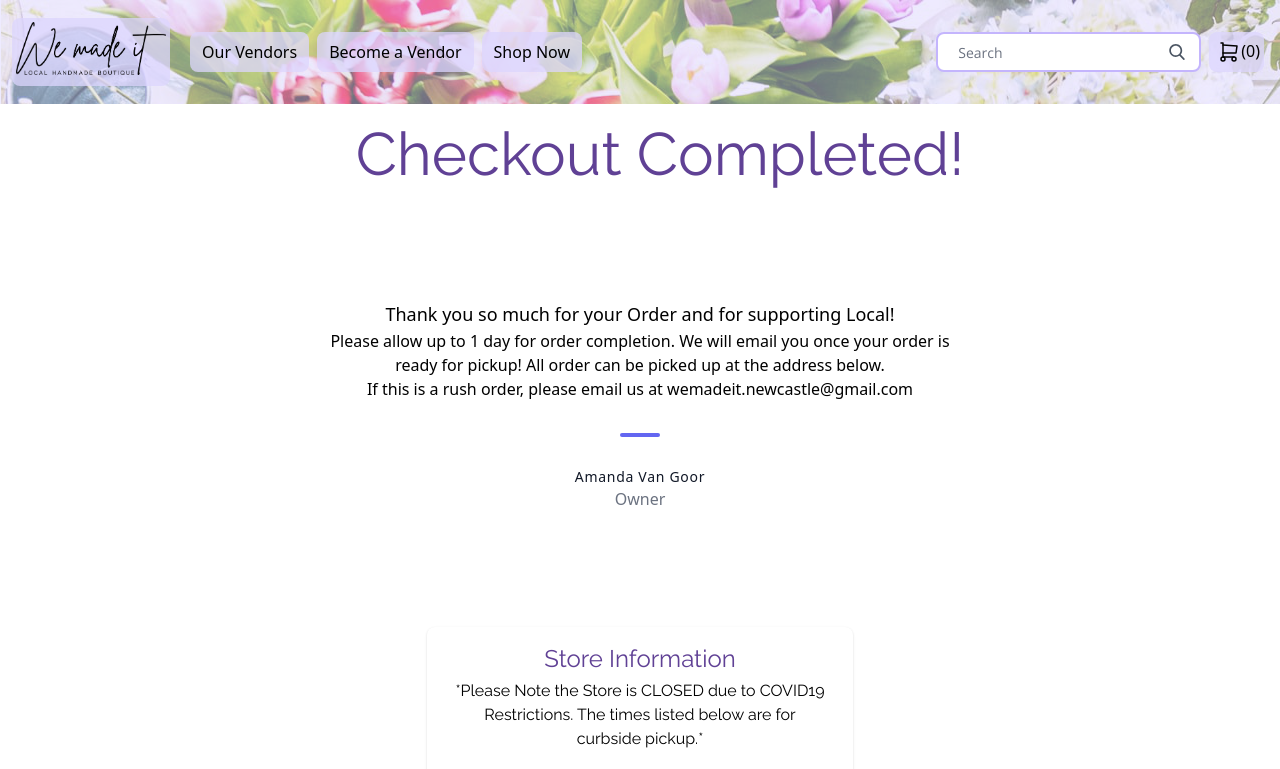
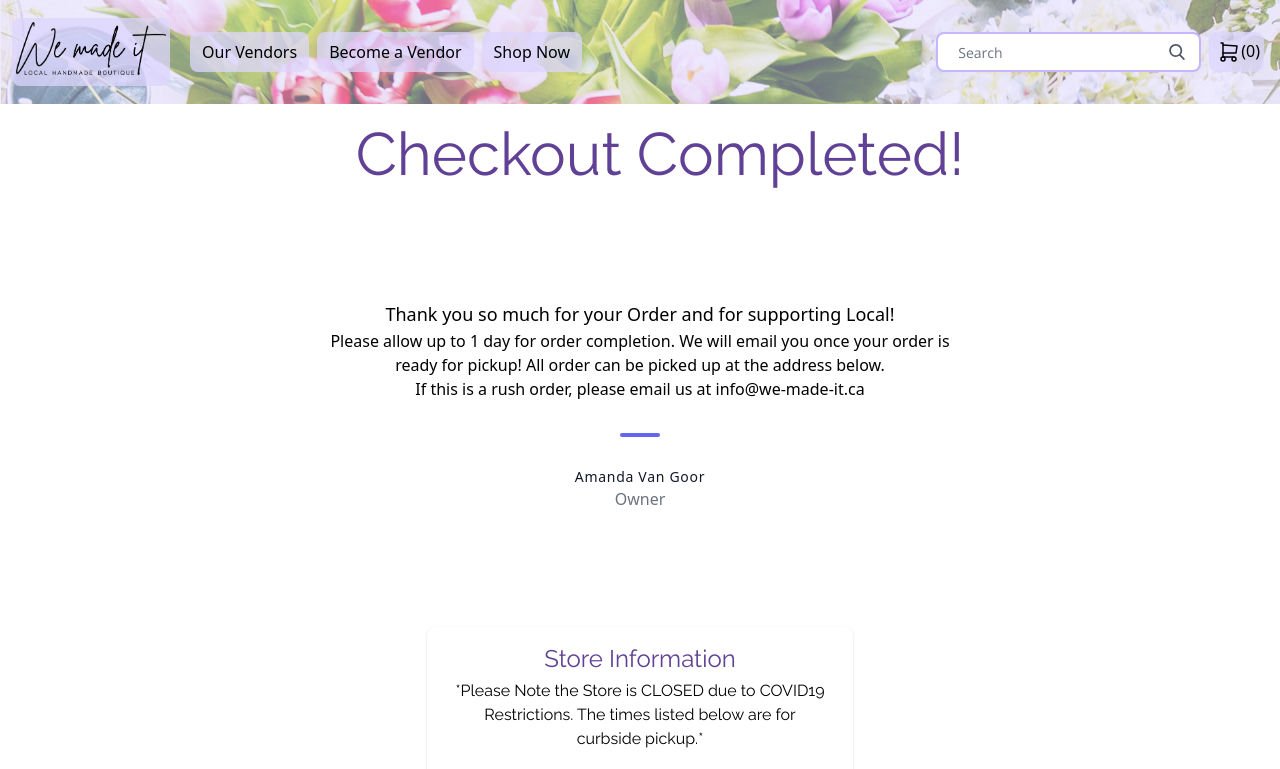
Before and after one commit to kellenwiltshire/we-made-it, a Next.js app: page /checkout/checkoutCompleted in a window 1280 px wide. Shown: the top 769 px of the page. Built offline with nearby package versions, Linux system fonts and the light colour scheme.

Commit message:
Updating Email Address

```diff
--- a/pages/checkout/checkoutCompleted.js
+++ b/pages/checkout/checkoutCompleted.js
@@ -29,7 +29,7 @@ export default function ShopCategories({ cart, setCart }) {
 							</p>
 							<p>
 								If this is a rush order, please email us at
-								wemadeit.newcastle@gmail.com
+								info@we-made-it.ca
 							</p>
 
 							<span className='inline-block h-1 w-10 rounded bg-indigo-500 mt-8 mb-6'></span>
```
